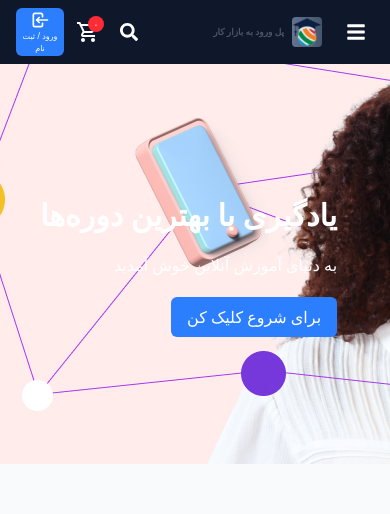
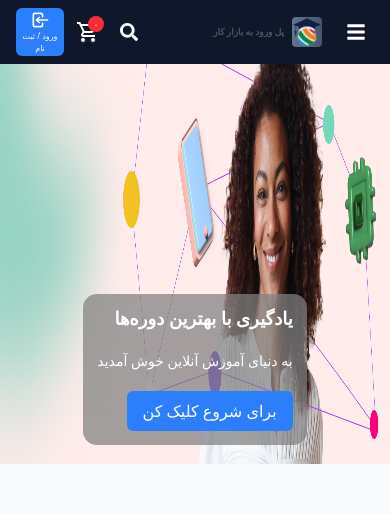
Before and after one commit to mostafa0824/Amoozly, a React (Vite) app: page / in a window 390 px wide. Shown: the top 514 px of the page. Built offline with nearby package versions, Linux system fonts and the light colour scheme; no server answers.

Commit message:
Add a classes for responsiveness

```diff
--- a/src/Pages/Home/index.jsx
+++ b/src/Pages/Home/index.jsx
@@ -42,10 +42,10 @@ export default function Home() {
       {/* Hero Section */}
       {/* bac */}
       <div className="relative flex items-center justify-center">
-        <img src="/images/bacHome.jpg" alt="" className="w-full h-[400px] object-cover" />
-        <div className="absolute left-10 top-1/3 text-white">
-          <h1 className="text-3xl font-bold mb-5">یادگیری با بهترین دوره‌ها</h1>
-          <p className="mb-5">به دنیای آموزش آنلاین خوش آمدید</p>
+        <img src="/images/bacHome.jpg" alt="" className="bannerHome w-full h-[400px] object-cover" />
+        <div className="bacgroundBanner absolute left-10 top-1/3 text-white">
+          <h1 className="textBannerTop text-3xl font-bold mb-5">یادگیری با بهترین دوره‌ها</h1>
+          <p className="textBannerBottom mb-5">به دنیای آموزش آنلاین خوش آمدید</p>
           <button className="bg-blue-500 px-4 py-2 rounded-md hover:bg-blue-600">
             <Link to={"/categories"}>برای شروع کلیک کن</Link>
           </button>
@@ -120,8 +120,9 @@ export default function Home() {
     از همین لحظه شروع کنید
   </h3>
   <button
+  onClick={()=>navigate("/register")}
   className="bg-white text-indigo-600 hover:text-indigo-700 px-10 py-4 rounded-full font-semibold text-xl shadow-lg transition-all duration-300 transform hover:scale-110 hover:shadow-xl relative z-10 cursor-pointer">
- <Link to={'/register'}> ثبت نام کنید</Link>
+  ثبت نام کنید
   </button>
 
   <p className="mt-6 text-blue-100 text-center max-w-md mx-auto relative z-10">
```
